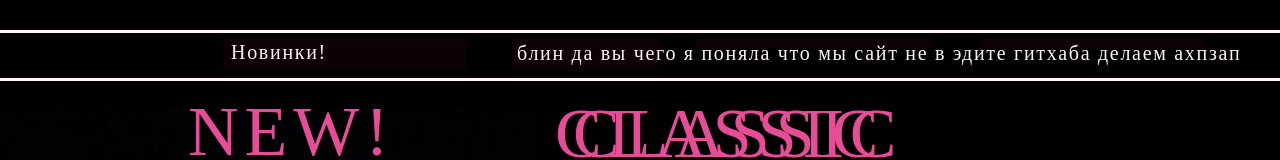
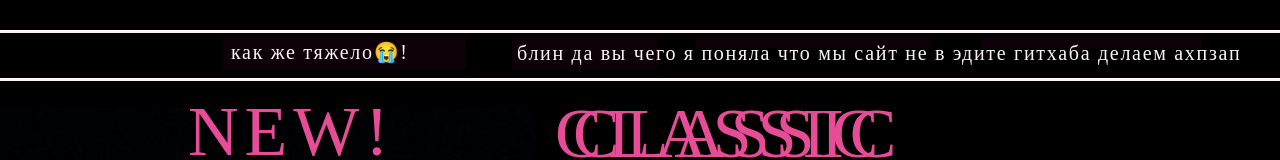
Before and after one commit to yousleepyhead/-newclassicshop, a plain HTML site: page index.html in a window 1280 px wide. Shown: the top 160 px of the page. Drawn offline with Linux system fonts and the light colour scheme.

Commit message:
Update index.html

```diff
--- a/index.html
+++ b/index.html
@@ -306,7 +306,7 @@
     <div class="line-20-8JA">
     </div>
     <div class="auto-group-vaf8-fYz">
-      <div class="component-45-nNi">Новинки!</div>
+      <div class="component-45-nNi">как же тяжело😭!</div>
       <div class="component-44-1mG">
         <div class="rectangle-306-xwQ">
         </div>
```
